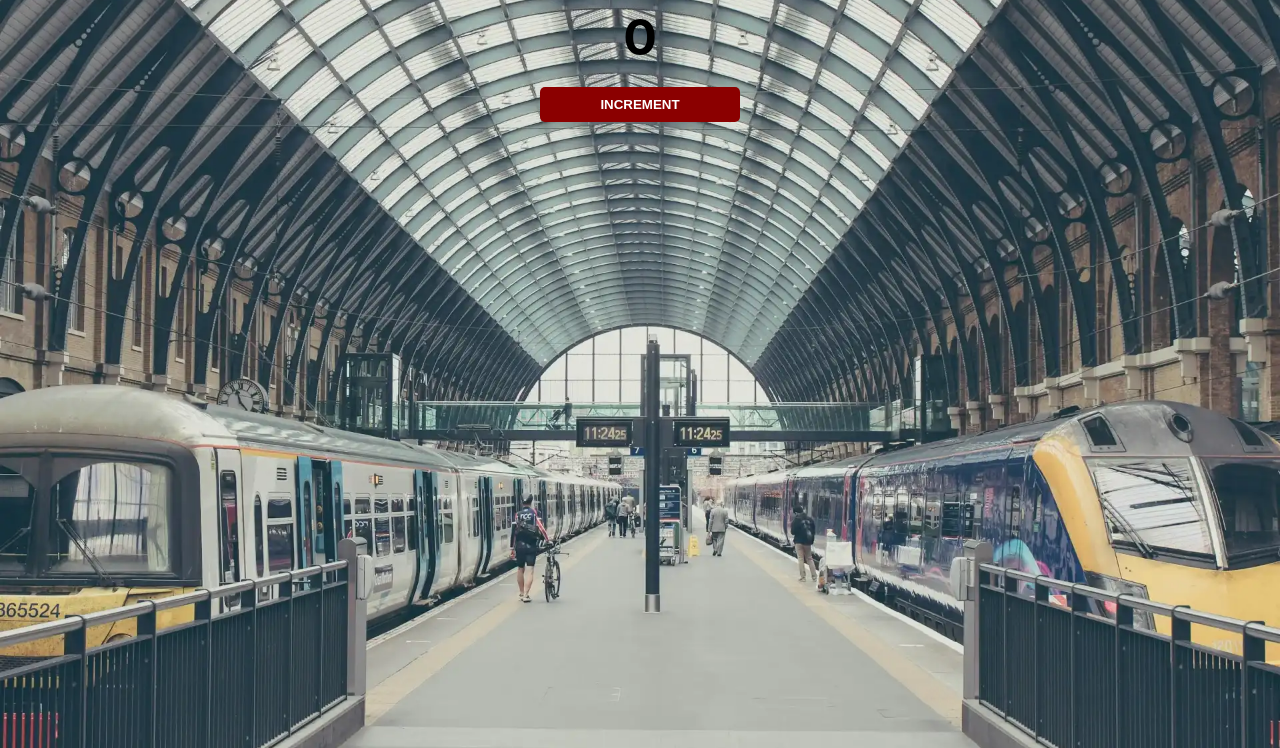
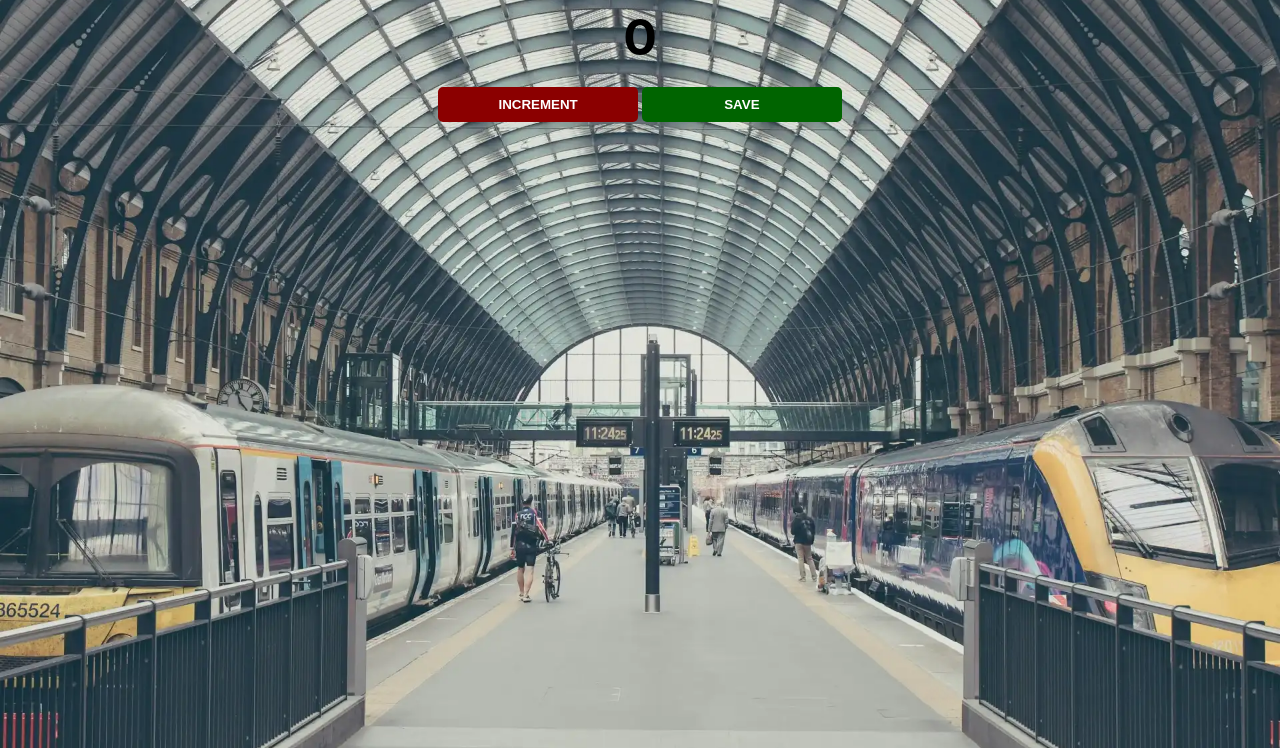
Before and after one commit to AbereTruphenah/javascript-course, a plain HTML site: page passenger-counter-app/index.html in a window 1280 px wide. Shown: the part 52-800 px from the top of the page. Drawn offline with Linux system fonts and the light colour scheme.

Commit message:
Added save button

```diff
--- a/passenger-counter-app/index.html
+++ b/passenger-counter-app/index.html
@@ -11,6 +11,10 @@
     <h2 id="count-el">0</h2>
     <!-- Create a INCREMENT button with the id="increment-btn" -->
     <button id="increment-btn" onclick="increment()">INCREMENT</button>
+    <!-- 2. Create a SAVE button.
+    Set the id to "save-btn" and call the save() function when it's clicked -->
+    <button id="save-btn" onclick="save()">SAVE</button>
+
 
     <script src="index.js"></script>
 </body>
--- a/passenger-counter-app/index.js
+++ b/passenger-counter-app/index.js
@@ -12,3 +12,9 @@ function increment() {
     count = count + 1
     countEl.innerText = count
 }
+
+// 1. Create a function, save(), which logs out the count when it's called
+function save(){
+    console.log(count)
+}
+save()
--- a/passenger-counter-app/style.css
+++ b/passenger-counter-app/style.css
@@ -31,3 +31,7 @@ button {
 #increment-btn {
     background: darkred;
 }
+
+#save-btn {
+    background: darkgreen;
+}
```
